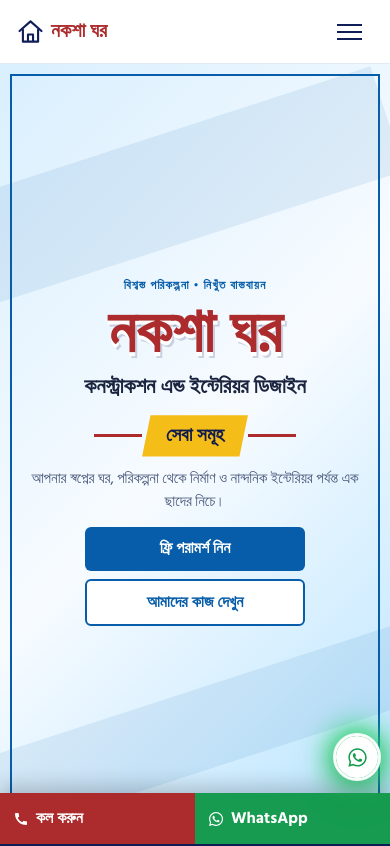
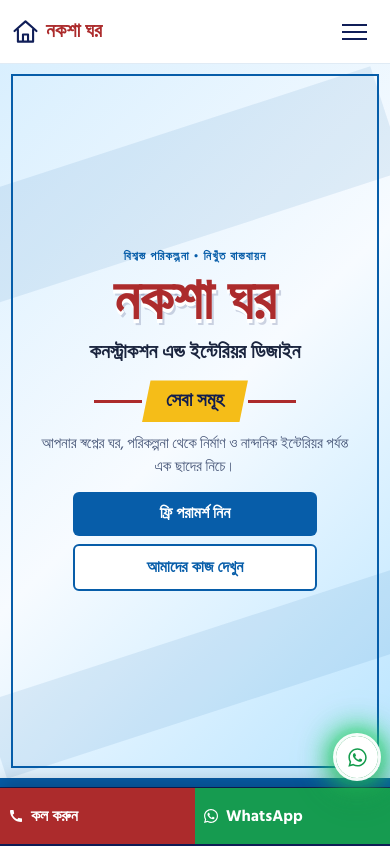
Before and after one commit to kamrullab/noksha-ghor, a React (Vite) app: page / in a window 390 px wide. Shown: the top 846 px of the page. Built offline with nearby package versions, Linux system fonts and the light colour scheme.

Commit message:
Fix mobile viewport clipping

```diff
--- a/src/style.css
+++ b/src/style.css
@@ -172,3 +172,8 @@ img,svg,iframe{max-width:100%}button,a{-webkit-tap-highlight-color:transparent}.
 /* Compact footer */
 footer{min-height:0;padding:16px 0 20px}.footer-logo{font-size:23px;line-height:1.2}.footer-logo+p{margin:2px 0 6px;font-size:15px}footer small{font-size:13px}
 @media(max-width:560px){footer{padding:16px 0 76px}.footer-logo{font-size:21px}.footer-logo+p{font-size:14px}}
+
+/* Mobile viewport safety and clipping fixes */
+html,body{width:100%;max-width:100%;overflow-x:hidden}body{min-width:0}header,main,footer,main>section{width:100%;max-width:100vw}.site-header{left:0;right:0}.nav,.hero-inner,.facts-grid,.two-column,.engineer-grid,.construction-grid,.details-grid,.religious-grid,.contact-grid{min-width:0}.nav-links,.phone-card,.detail-card,.engineer-card,.religious-contact a{max-width:100%}
+@media(max-width:560px){body{padding-bottom:calc(56px + env(safe-area-inset-bottom,0px))}.site-header{width:100vw}.nav{width:calc(100% - 24px);padding-inline:0}.hero{width:100%;min-height:calc(100svh - 64px - 56px);padding-bottom:8px}.hero-inner{width:calc(100% - 34px);max-width:100%;padding-inline:0}.hero:before{inset:10px 11px}.hero h1{max-width:100%;font-size:clamp(44px,15vw,58px)}.tagline{font-size:clamp(17px,5.2vw,20px)}.hero-copy{max-width:330px}.hero-actions{width:100%}.hero-actions .btn{width:min(244px,calc(100% - 18px))}.mobile-actions{height:calc(56px + env(safe-area-inset-bottom,0px));padding-bottom:env(safe-area-inset-bottom,0px)}.mobile-actions a{min-width:0;padding-inline:8px}.floating-whatsapp{right:calc(12px + env(safe-area-inset-right,0px));bottom:calc(66px + env(safe-area-inset-bottom,0px))}.gallery,.building-art,.mosque-visual,.map-wrap{max-width:100%}}
+@media(max-width:360px){.container{width:calc(100% - 20px)}.nav{width:calc(100% - 18px)}.mini-brand{font-size:18px}.mini-roof{width:24px;height:24px}.hero-inner{width:calc(100% - 26px)}.hero h1{font-size:43px}.eyebrow{font-size:11px}.tagline{font-size:16px}.service-label span{font-size:16px;padding-inline:18px}.service-label i{width:36px}.hero-copy{font-size:14px}.mobile-actions a{font-size:14px}}
```
